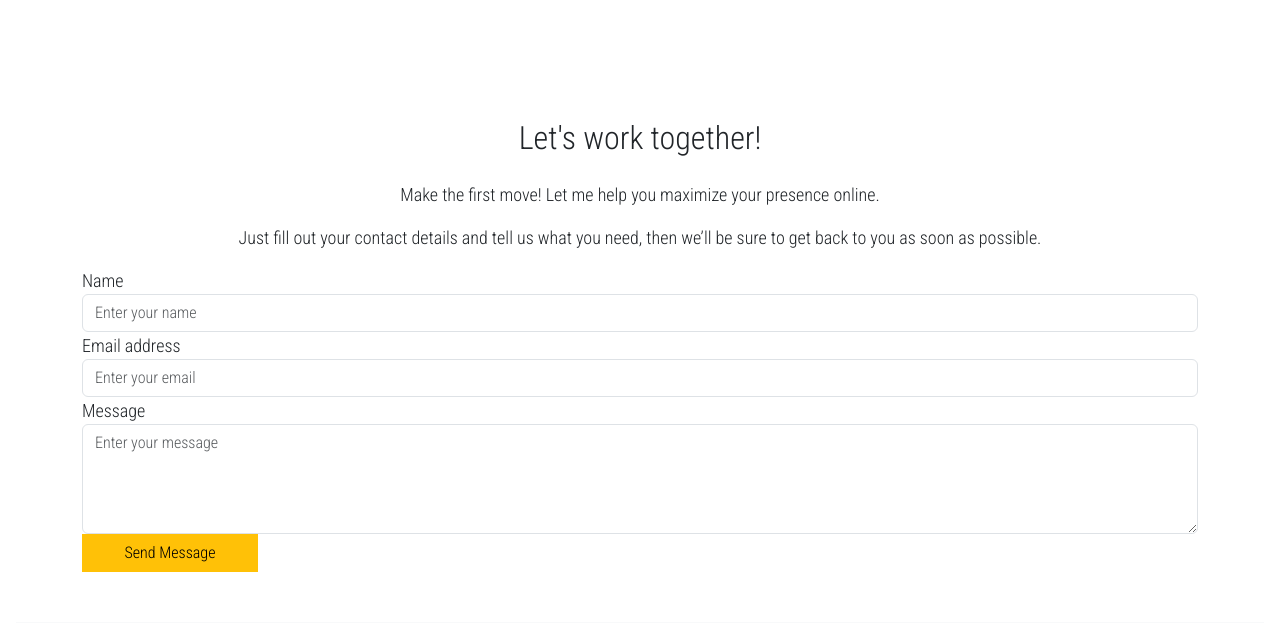
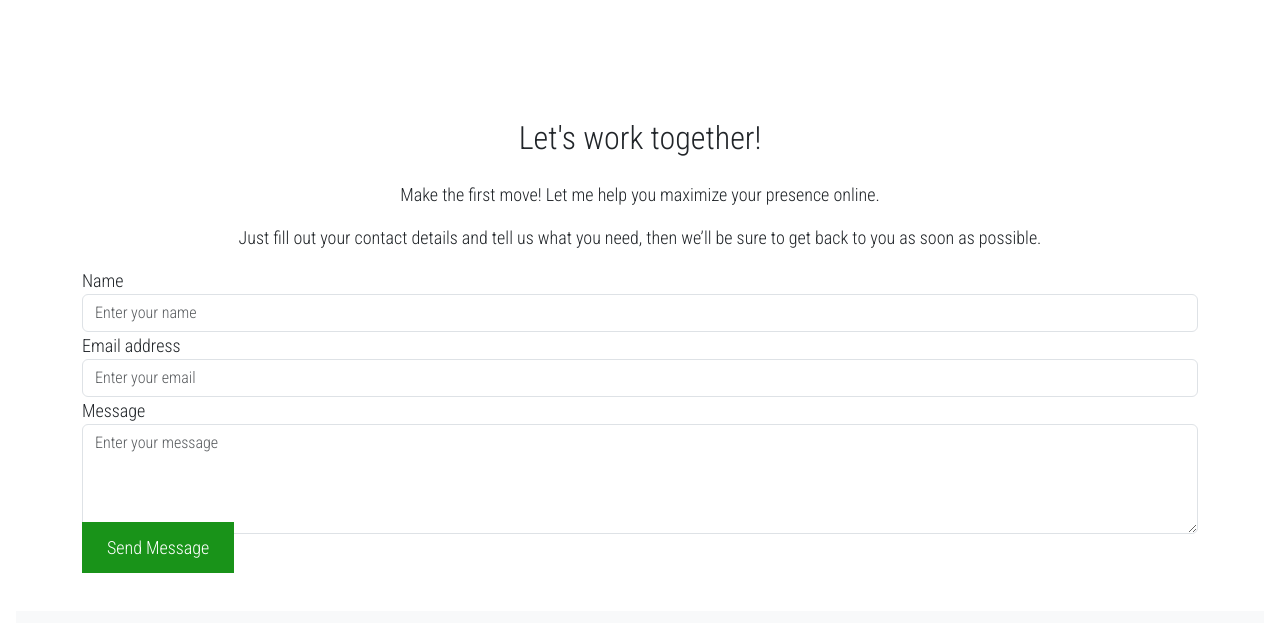
Before and after one commit to dyuwani/my-portfolio, a plain HTML site: page index.html in a window 1280 px wide. Shown: the part 1949-2572 px from the top of the page. Drawn offline with nearby package versions, Linux system fonts and the light colour scheme; a web font is replaced by a local one.

Commit message:
Fixed issue with submit button on contact form

```diff
--- a/css/about-style.css
+++ b/css/about-style.css
@@ -5,21 +5,15 @@ body {
     margin: 0;
     padding: 0;
   }
+  footer {
+    text-align: right;
+  }
   header {
     position: relative;
   }
-
-  /* Navigation Bar Styles */
-  .navbar-brand {
+    .navbar-brand {
     font-size: 24px;
 
-  }
-  section {
-    padding: 30px 0;
-  }
-
-  section h2 {
-    font-size: 32px;
   }
   .nav-link{
     text-transform: uppercase;
@@ -30,3 +24,23 @@ body {
     text-decoration-thickness: 0.2rem;
     text-decoration-color: rgb(158, 200, 71) ;
   }
+  section {
+    padding: 30px 0;
+  }
+
+  section h2 {
+    font-size: 32px;
+  }
+  .social-icons {
+    margin-top: 10px;
+  }
+
+  .social-icons a {
+      display: inline-block;
+      margin-right: 20px;
+  }
+
+  .social-icons img {
+      width: 40px;
+      height: 40px;
+  }
--- a/css/home-page.css
+++ b/css/home-page.css
@@ -144,6 +144,12 @@ body {
   width: 100%;
   overflow: hidden;
 }
+.submit-btn {
+  background-color: #199319;
+  color: white;
+  padding: 15px 25px;
+  text-decoration: none;
+}
 
 .slides img {
   width: 100%;
--- a/index.html
+++ b/index.html
@@ -146,7 +146,7 @@
           <label for="message">Message</label>
           <textarea class="form-control" id="message" rows="4" placeholder="Enter your message"></textarea>
         </div>
-        <a href="html/message-sent.html"><button type="submit" class="btn btn-warning">Send Message</button></a>
+        <a class=submit-btn href="html/message-sent.html">Send Message</a>
       </form>
     </div>
   </section>
```
